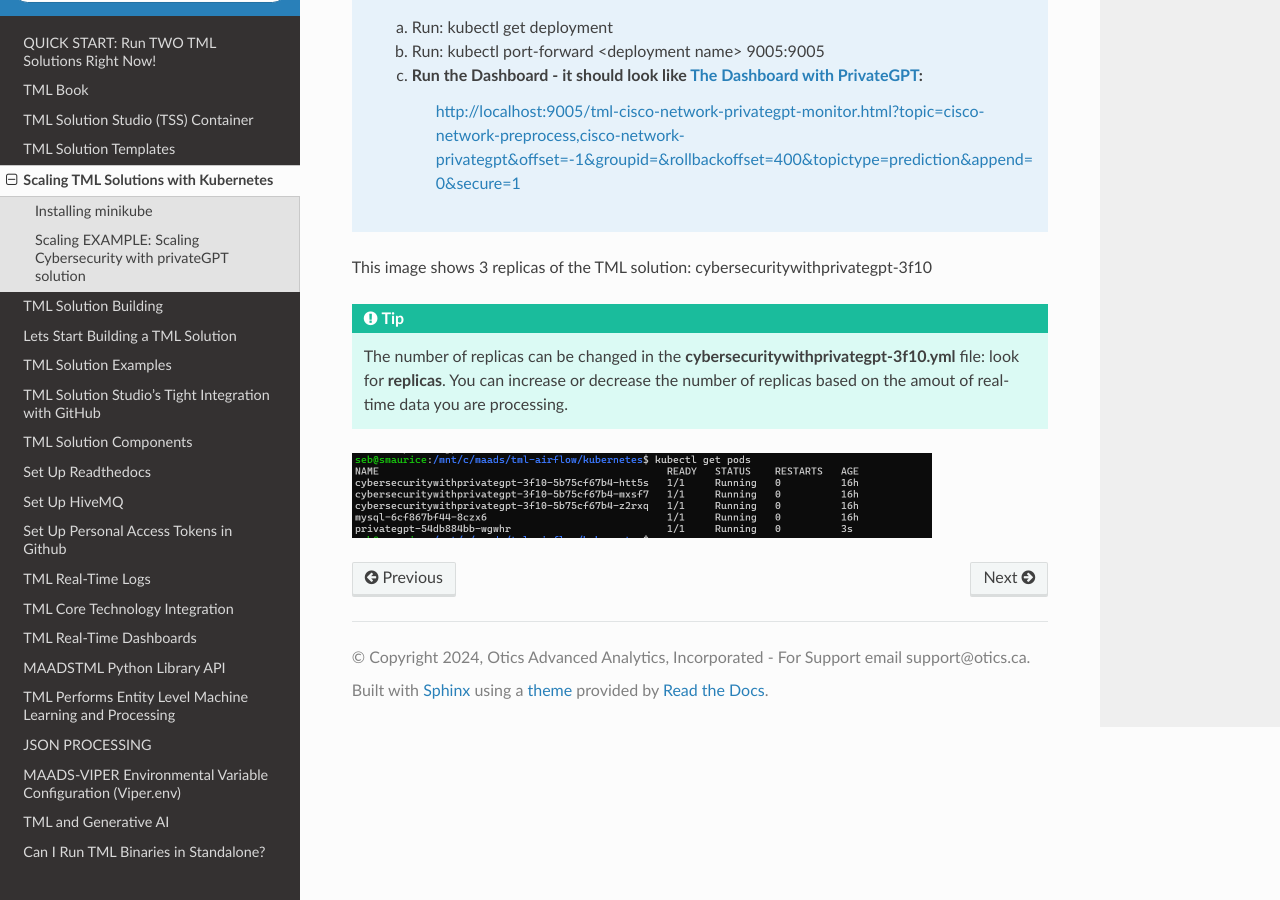
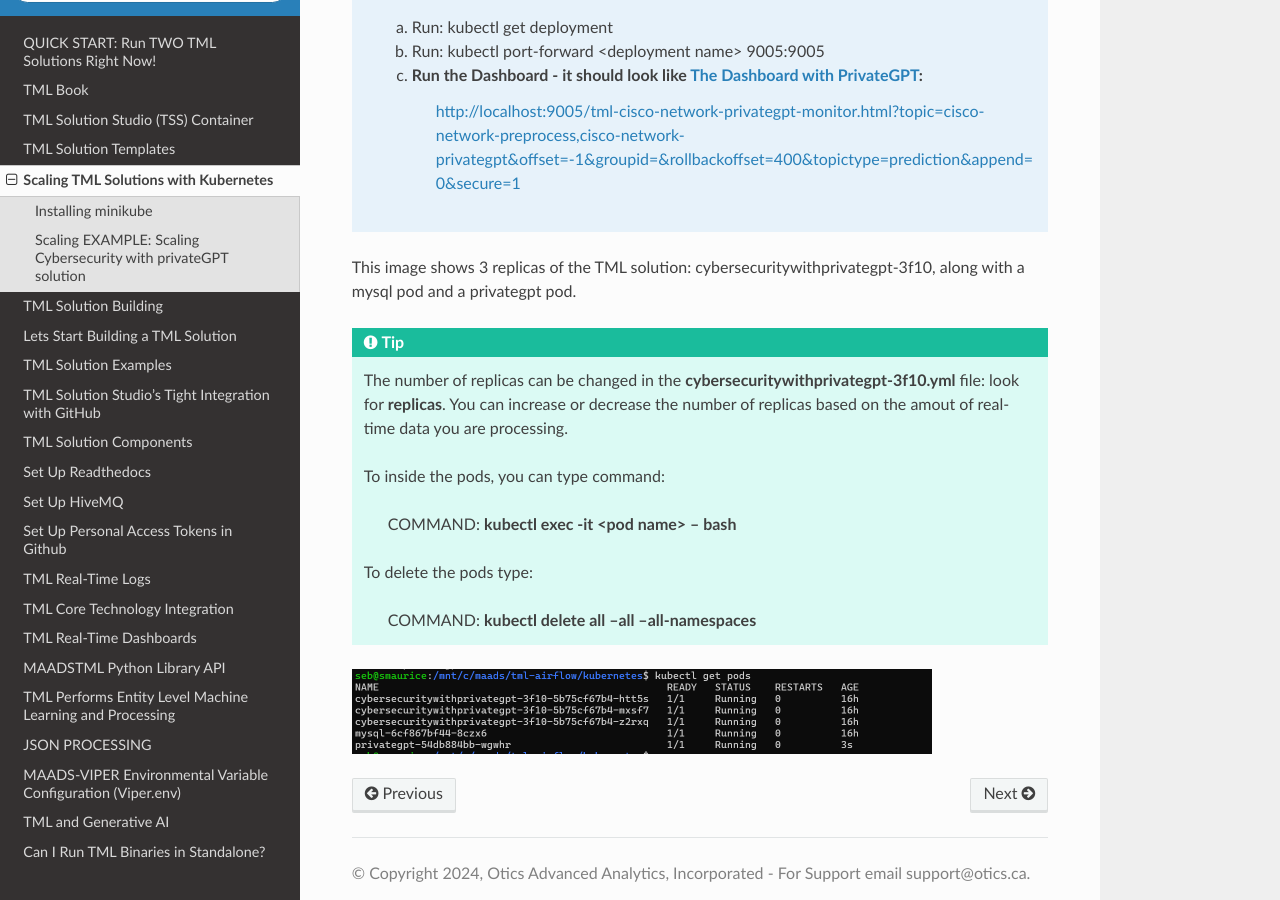
Before and after one commit to smaurice101/readthedocs, a Sphinx documentation site: the page built from docs/source/kube.rst, in a window 1280 px wide and 900 px high, scrolled down 3925 px. Built offline with Sphinx 7.4.7 and the Read the Docs theme 3.1.0, drawn with Linux system fonts in a browser that asks for light colours.

Commit message:
Update kube.rst

```diff
--- a/docs/source/kube.rst
+++ b/docs/source/kube.rst
@@ -130,11 +130,18 @@ To show how simple it is to scale TML solutions in kubernetes, we will scale :re
          privategpt&offset=-1&groupid=&rollbackoffset=400&topictype=prediction&append=0&secure=1 <http://localhost:9005/tml-cisco-network-privategpt-monitor.html?topic=cisco-network-preprocess,cisco-network-
          privategpt&offset=-1&groupid=&rollbackoffset=400&topictype=prediction&append=0&secure=1>`_
 
-This image shows 3 replicas of the TML solution: cybersecuritywithprivategpt-3f10
+This image shows 3 replicas of the TML solution: cybersecuritywithprivategpt-3f10, along with a mysql pod and a privategpt pod.
 
 .. tip::
    The number of replicas can be changed in the **cybersecuritywithprivategpt-3f10.yml** file: look for **replicas**.  You can increase or decrease the number of replicas based on the amout of real-time data you are processing.
 
+   To inside the pods, you can type command:
+
+    COMMAND: **kubectl exec -it <pod name> -- bash**
+
+   To delete the pods type:
+
+    COMMAND: **kubectl delete all --all --all-namespaces**
 
 .. figure:: kubectl.png
    :scale: 50%
```
